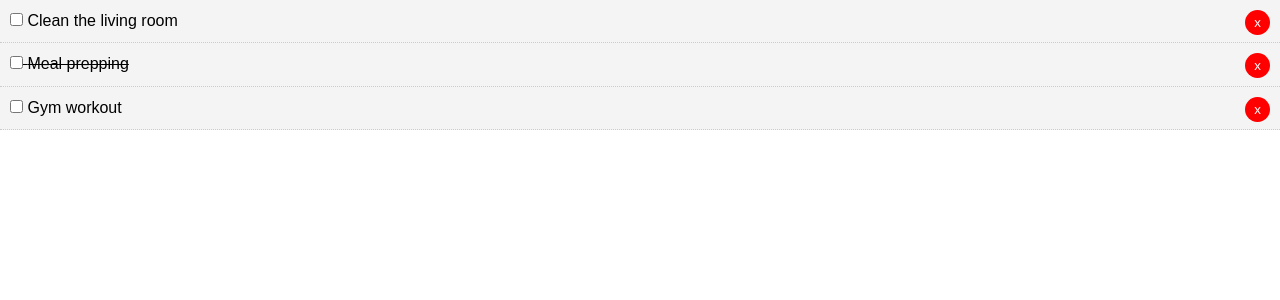
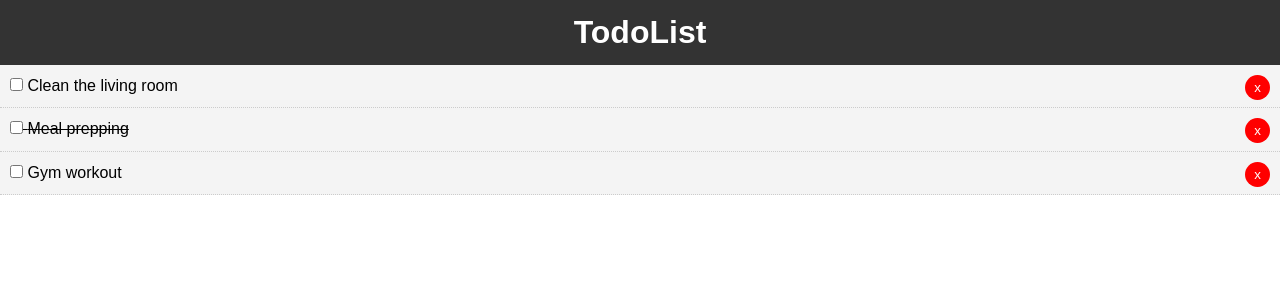
Before and after one commit to MarziaD/to-do_list_react, a React (Create React App) app: page / in a window 1280 px wide. Shown: the top 300 px of the page. Built offline with nearby package versions, Linux system fonts and the light colour scheme.

Commit message:
added header

```diff
--- a/src/App.js
+++ b/src/App.js
@@ -1,5 +1,6 @@
 import React, { Component } from 'react';
 import Todos from './components/Todos';
+import Header from './components/layout/Header';
 
 import './App.css';
 
@@ -43,6 +44,7 @@ class App extends Component {
   render () {
     return (
       <div className="App">
+      <Header />
       <Todos todos = {this.state.todos} markComplete = {this.markComplete}
       delTodo = {this.delTodo}/>
       </div>
--- /dev/null
+++ b/src/components/layout/Header.js
@@ -0,0 +1,19 @@
+import React from 'react';
+
+function Header() {
+    return (
+        <header style = {headerStyle}>
+            <h1> TodoList</h1>
+        </header>
+    )
+}
+
+const headerStyle = {
+    background: '#333',
+    color: '#fff',
+    textAlign: 'center',
+    padding: '10px'
+
+}
+
+export default Header;
```
